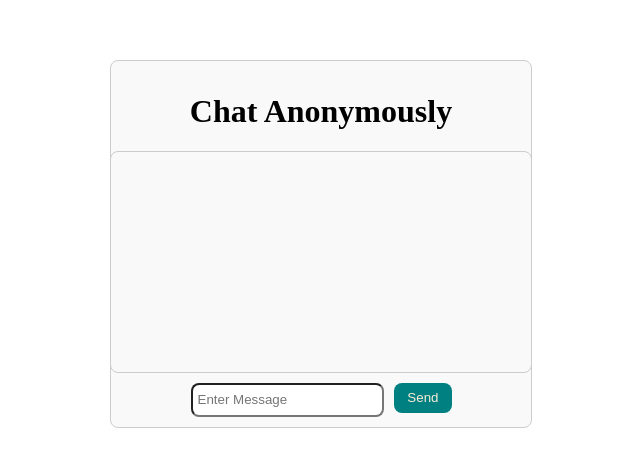
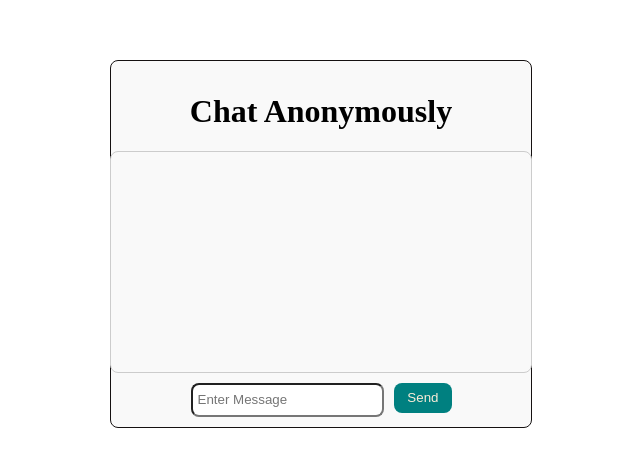
Before and after one commit to rk1710/chatApp, a website: page public/chatUI.html in a window 1280 px wide. Shown: the part 156-622 px from the top of the page, without its empty margins (319-959 px from the left). Drawn offline with nearby package versions, Linux system fonts and the light colour scheme; no server answers.

Commit message:
color changes 2

```diff
--- a/public/chatUI.html
+++ b/public/chatUI.html
@@ -23,7 +23,7 @@
             width: 90%; /* Use most of the screen width */
             max-width: 400px; /* Limit the width for larger screens */
             padding: 10px;
-            border: 1px solid #ccc;
+            border: 1px solid #151111;
             border-radius: 8px;
             background-color: #f9f9f9; /* Light background */
         }
```
